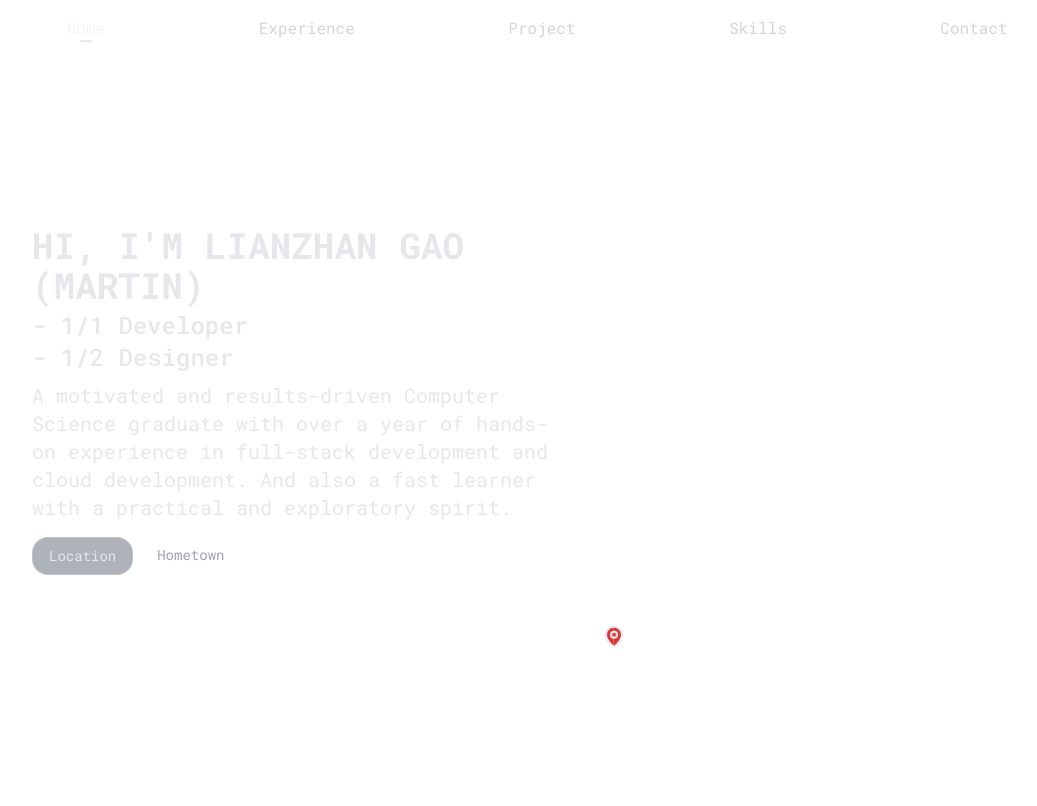
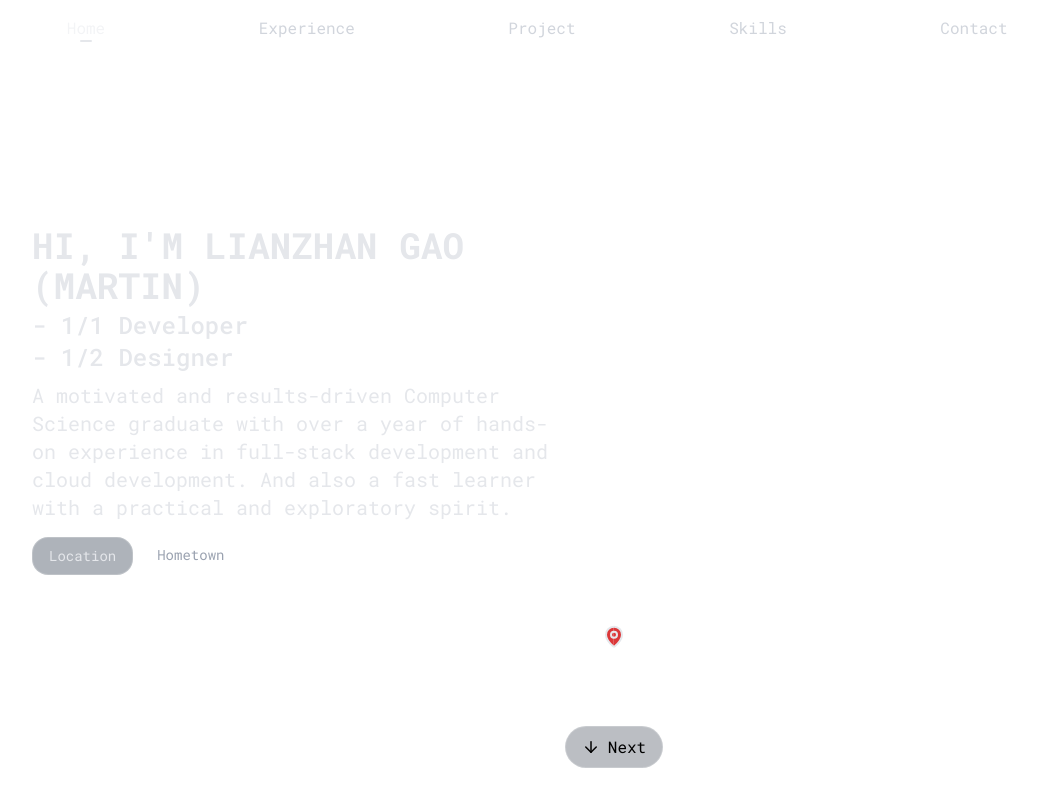
Before and after one commit to Martin-Lianzhan-Gao/Portfolio_3d, a Next.js app: page / in a window 1280 px wide. Shown: the top 806 px of the page, without its empty margins (26-1063 px from the left). Built offline with nearby package versions, Linux system fonts and the light colour scheme; no server answers.

Commit message:
Feat(navigation button): Add a global navigation button

```diff
--- a/src/app/page.tsx
+++ b/src/app/page.tsx
@@ -1,17 +1,20 @@
 import Intro from "@/components/intro";
+import NavigationButton from "@/components/navigation-button";
 
 
 export default function Home() {
     return (
         <div className="overflow-x-hidden">
             <Intro />
-
             <div className="flex w-full h-screen flex-col items-center justify-center p-24">
                 First Page
             </div>
             <div className="flex h-screen flex-col items-center justify-center p-24">
                 Second Page
             </div>
+            <div className="flex w-full flex-row justify-center fixed z-12 bottom-8 text-black">
+                <NavigationButton text="Next" isLastPart={false} />
+            </div>
         </div>
 
     );
```
